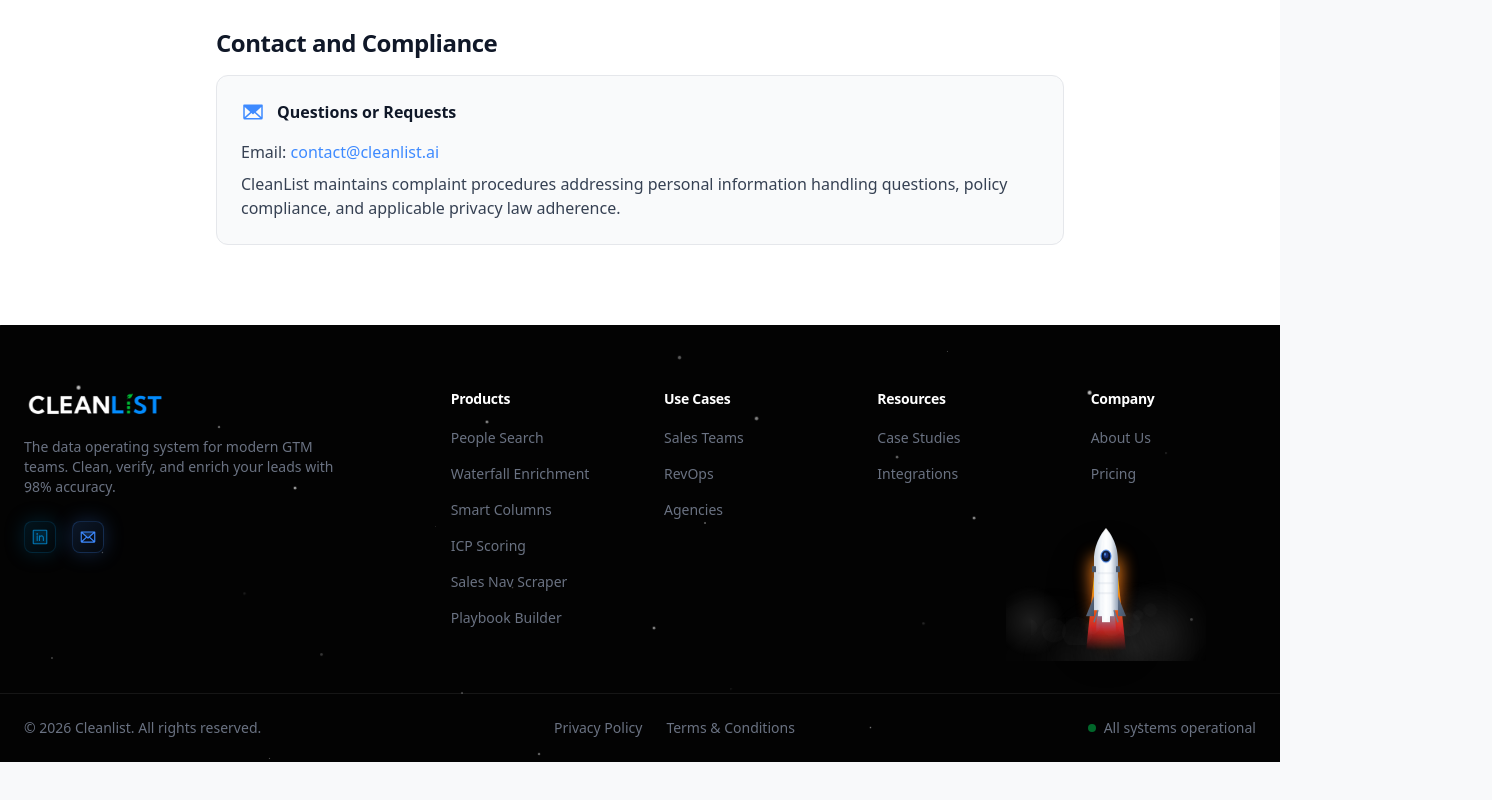
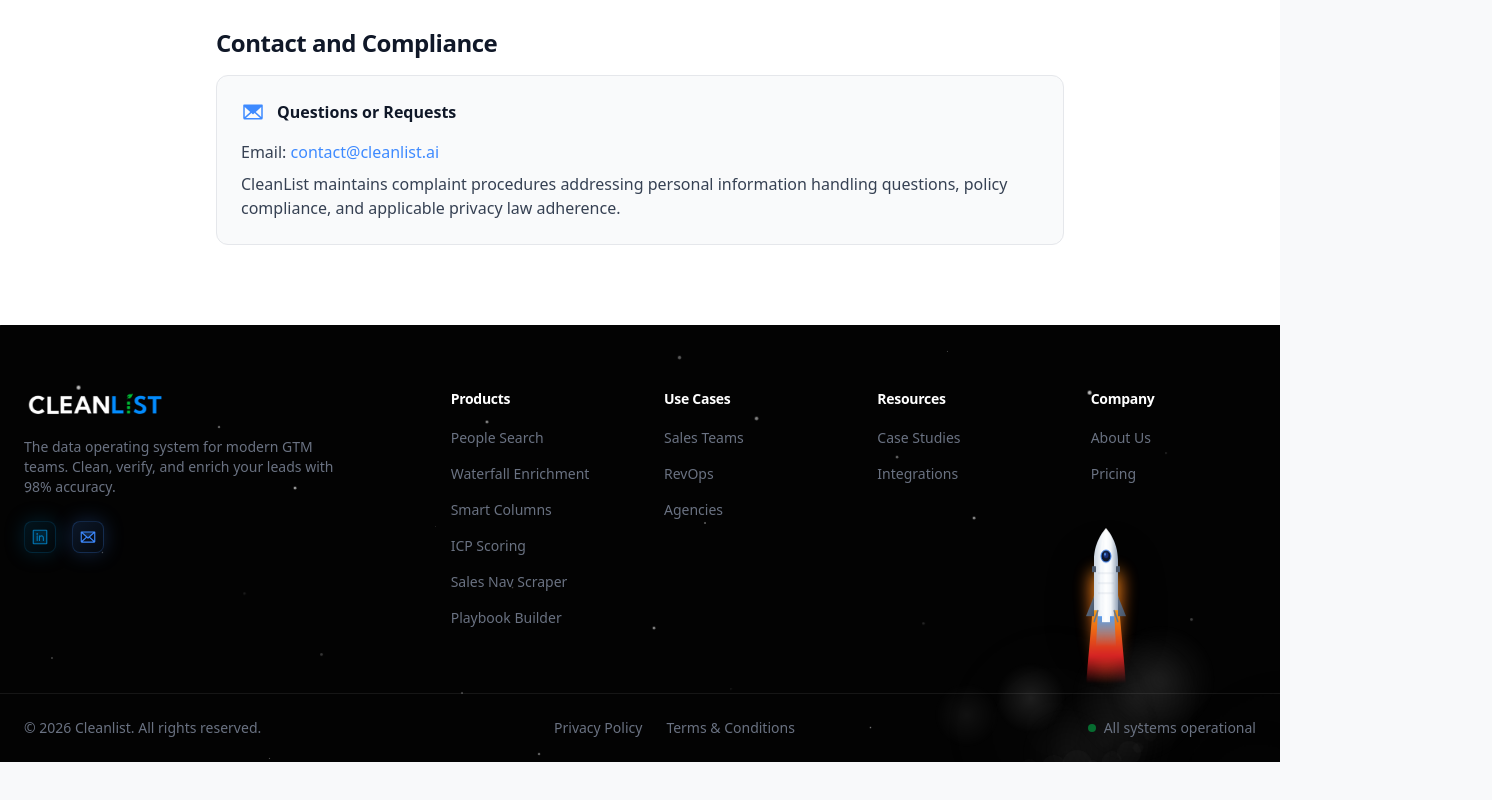
Before and after one commit to vp20studio/cleanlist-landing-page-2, a Next.js app: page /privacy-policy in a window 1280 px wide. Shown: the part 6389-7189 px from the top of the page, 1492 px wide, since content can reach past the window. Before the commit the page ends 7151 px from the top, so only its background shows below. Built offline with nearby package versions, Linux system fonts and the light colour scheme.

Commit message:
Revert smoke containers, use footer clip-path only for overflow
Removed overflow-hidden boxes from smoke elements to restore natural
look. Footer clip-path handles bottom overflow while allowing rocket
to fly upward.

Co-Authored-By: Claude Opus 4.5 <noreply@anthropic.com>

```diff
--- a/src/components/StarsBackground.tsx
+++ b/src/components/StarsBackground.tsx
@@ -41,8 +41,8 @@ function Rocket() {
     >
       {/* Rocket container */}
       <div className="relative">
-        {/* Large smoke cloud at base - contained to prevent page overflow */}
-        <div className="absolute -bottom-8 left-1/2 -translate-x-1/2 overflow-hidden" style={{ width: 200, height: 80 }}>
+        {/* Large smoke cloud at base */}
+        <div className="absolute -bottom-16 left-1/2 -translate-x-1/2">
           {[...Array(12)].map((_, i) => (
             <motion.div
               key={`smoke-${i}`}
@@ -51,8 +51,8 @@ function Rocket() {
                 width: 30 + (i % 4) * 15,
                 height: 30 + (i % 4) * 15,
                 background: `radial-gradient(circle, rgba(200,200,200,${0.4 - i * 0.025}) 0%, transparent 70%)`,
-                left: `${100 + (i - 6) * 12}px`,
-                top: 0,
+                left: `${(i - 6) * 12}px`,
+                bottom: `${(i % 3) * -10}px`,
               }}
               animate={{
                 y: [0, 60 + i * 8],
@@ -72,7 +72,7 @@ function Rocket() {
 
         {/* Engine glow */}
         <motion.div
-          className="absolute -bottom-4 left-1/2 -translate-x-1/2 w-10 h-20"
+          className="absolute -bottom-12 left-1/2 -translate-x-1/2 w-10 h-24"
           animate={{
             opacity: [0.7, 1, 0.7],
             scaleY: [0.85, 1.15, 0.85],
@@ -160,21 +160,19 @@ function Rocket() {
           </defs>
         </svg>
 
-        {/* Additional smoke trails - contained */}
-        <div className="absolute -bottom-4 left-1/2 -translate-x-1/2 overflow-hidden" style={{ width: 150, height: 60 }}>
+        {/* Additional smoke trails */}
         {[...Array(8)].map((_, i) => (
           <motion.div
             key={`trail-${i}`}
-              className="absolute rounded-full"
+            className="absolute -bottom-20 left-1/2 rounded-full"
             style={{
               width: 8 + (i % 3) * 4,
               height: 8 + (i % 3) * 4,
               background: `rgba(180, 180, 180, ${0.3 - i * 0.03})`,
-                left: `${75 + (i - 4) * 8}px`,
-                top: 0,
+              marginLeft: `${(i - 4) * 8}px`,
             }}
             animate={{
-                y: [0, 50 + i * 6],
+              y: [0, 80 + i * 10],
               x: [(i - 4) * 2, (i - 4) * 15],
               opacity: [0.4, 0],
               scale: [0.8, 2.5],
@@ -187,7 +185,6 @@ function Rocket() {
             }}
           />
         ))}
-        </div>
       </div>
     </motion.div>
   );
```
Lines whose indentation alone changed are shown as unchanged.
